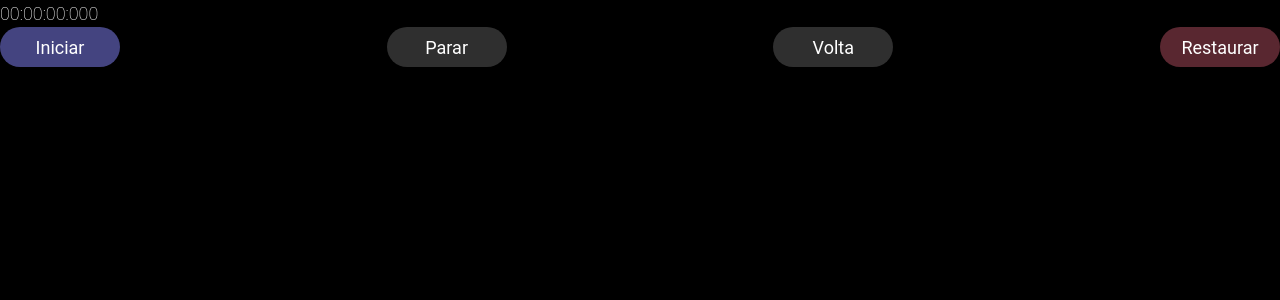
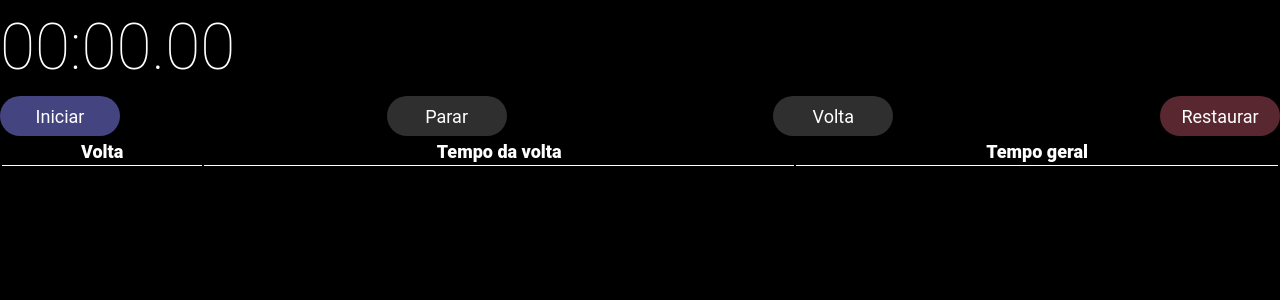
Before and after one commit to flp-pcll/stopwatch, a React (Create React App) app: page / in a window 1280 px wide. Shown: the top 300 px of the page. Built offline with nearby package versions, Linux system fonts and the light colour scheme.

Commit message:
added stopwatch manipulation

```diff
--- a/src/components/Controls.js
+++ b/src/components/Controls.js
@@ -13,20 +13,20 @@ const ControlsList = styled.ul`
     }
 `;
 
-function Controls() {
+function Controls(props) {
     return(
         <ControlsList>
             <li>
-                <Button start type="button" name="start timer">Iniciar</Button>
+                <Button start type="button" name="start timer" onClick={props.onStart}>Iniciar</Button>
             </li>
             <li>
-                <Button pause type="button" name="pause timer">Parar</Button>
+                <Button pause type="button" name="pause timer" onClick={props.onPause}>Parar</Button>
             </li>
             <li>
-                <Button lap type="button" name="add lap">Volta</Button>
+                <Button lap type="button" name="add lap" onClick={props.onAddLap}>Volta</Button>
             </li>
             <li>
-                <Button reset type="button" name="reset timer">Restaurar</Button>
+                <Button reset type="button" name="reset timer" onClick={props.onReset}>Restaurar</Button>
             </li>
         </ControlsList>
     );
--- /dev/null
+++ b/src/components/Laps/Laps.js
@@ -0,0 +1,15 @@
+import React from "react";
+import LapsTable from "./LapsTable";
+import styled from "styled-components";
+
+const Section = styled.section``;
+
+function Laps(props) {
+    return(
+        <Section>
+            <LapsTable laps={props.laps}></LapsTable>
+        </Section>
+    );
+};
+
+export default Laps;
--- /dev/null
+++ b/src/components/Laps/LapsData.js
@@ -0,0 +1,18 @@
+import React from "react";
+import styled from "styled-components";
+
+const LapsRow = styled.tr`
+`;
+
+
+function LapsData(props) {
+    return(
+        <LapsRow id={props.lapItem.id}>
+            <td name="numero da volta"> {props.lapItem.id} </td>
+            <td name="tempo da volta"> {props.lapItem.lapTotalTime}</td>
+            <td name="tempo total"> {props.lapItem.timerTotalTime} </td>
+        </LapsRow>
+    );
+};
+
+export default LapsData;
--- /dev/null
+++ b/src/components/Laps/LapsTable.js
@@ -0,0 +1,44 @@
+import React from "react";
+import styled from "styled-components";
+import LapsData from "./LapsData";
+
+const Table = styled.table`
+    text-align: center;
+    width: 100%
+`;
+
+
+const TableHeader = styled.tr`
+    border: 5px solid #fff;
+
+    & th {
+        font-weight: 800;
+        border-bottom: 1px solid #fff;
+    }
+`;
+
+function LapsTable(props) {
+    // console.log(props.laps);
+    const laps = props.laps.map(lap => {
+        return (
+            <LapsData key={lap.id} lapItem={lap}></LapsData>
+        );
+    })
+
+    return (
+        <Table>
+            <thead>
+                <TableHeader name="header">
+                    <th>Volta</th>
+                    <th>Tempo da volta</th>
+                    <th>Tempo geral</th>
+                </TableHeader>
+            </thead>
+            <tbody>
+                {laps}
+            </tbody>
+        </Table >
+    );
+};
+
+export default LapsTable;
--- a/src/components/StopWatch.js
+++ b/src/components/StopWatch.js
@@ -1,12 +1,21 @@
 import React from "react";
 import styled from "styled-components";
 
+const TimerContainer = styled.div`
+    font-size: 4rem;
+`;
 
-function StopWatch() {
+
+function StopWatch(props) {
+    // console.log(props.timer);
     return(
-        <div>
-            <span>00</span>:<span>00</span>:<span>00</span>:<span>000</span>
-        </div>
+        <TimerContainer>
+            <span id="minutes">{String(props.timer.minutes).padStart(2, "0")}</span>
+            :
+            <span id="seconds">{String(props.timer.seconds).padStart(2, "0")}</span>
+            .
+            <span id="centiseconds">{String(props.timer.centiseconds).padStart(2, "0")}</span>
+        </TimerContainer>
     );
 };
 
--- a/src/components/TimerData.js
+++ b/src/components/TimerData.js
@@ -1,17 +1,105 @@
-import React from "react";
+import React, { useReducer, useEffect, useRef } from "react";
+import Controls from "./Controls";
+import Laps from "./Laps/Laps";
+import StopWatch from "./StopWatch";
 import styled from "styled-components";
-import Controls from "./Controls";
-import StopWatch from "./StopWatch";
 
 const TimerData = styled.main``;
 
-/*This component holds the logic*/
 
+//Initial State for Reducer:
+const initialTimerState = {
+    timer: {
+        centiseconds: 0,
+        seconds: 0,
+        minutes: 0
+    },
+
+    isRunning: false,
+    laps: [],
+};
+
+//Custom Hook for setInterval manipulation:
+function useInterval(callback, delay) {
+    const savedCallback = useRef();
+
+    useEffect(() => {
+        savedCallback.current = callback;
+    }, [callback]);
+
+    useEffect(() => {
+        function timeRunning() {
+            savedCallback.current();
+        };
+            if(delay !== null) {
+                let id = setInterval(timeRunning, delay);
+                return () => clearInterval(id);
+            };
+    }, [delay]);
+};
+
+//Reducer Function:
+function timerReducer(state, action) {
+    switch(action.type) {
+        case "ON_RESET" : return {isRunning: false, timer: {centiseconds: 0, seconds: 0, minutes: 0}, laps: []};
+        case "ON_START" : return {...state, isRunning: true};
+        case "ON_PAUSE" : return {...state, isRunning: false};
+        case "SET_CENTISECONDS": return {...state, timer: {...state.timer, centiseconds: action.payload.centiseconds}};
+        case "SET_SECONDS": return {...state, timer: {...state.timer, seconds: action.payload.seconds}};
+        case "SET_MINUTES": return {...state, timer: {...state.timer, minutes: action.payload.minutes}};
+        default: return state;
+    };
+};
+
+
+//Component:
 function TimerDataControl() {
+    const [timerState, dispatchTimerAction] = useReducer(timerReducer, initialTimerState);
+    const { timer, laps } = timerState;
+
+    const startCountingHandle = () => dispatchTimerAction({type: "ON_START"});
+    const pauseCountingHandle = () => dispatchTimerAction({type: "ON_PAUSE"});
+    const resetCountingHandle = () => dispatchTimerAction({type: "ON_RESET"});
+    const addLapHandler = () => console.log('Dispatch ADD_LAP action');
+
+    //Centiseconds:
+    useInterval(() => {
+        if(!timerState.isRunning) return;
+        dispatchTimerAction({
+            type: "SET_CENTISECONDS",
+            payload: {
+                centiseconds: timer.centiseconds === 99 ? 0 : timer.centiseconds + 1
+            }
+        });
+    }, 10);
+
+    //Seconds:
+    useInterval(() => {
+        if(!timerState.isRunning) return;
+        dispatchTimerAction({
+            type: "SET_SECONDS",
+            payload: {
+                seconds: timer.seconds === 59 ? 0 : timer.seconds + 1
+            }
+        });
+    }, 1000);
+
+    //Minutes:
+    useInterval(() => {
+        if(!timerState.isRunning) return;
+        dispatchTimerAction({
+            type: "SET_MINUTES",
+            payload: {
+                minutes: timer.minutes === 59 ? 0 : timer.minutes + 1
+            }
+        })
+    }, 60000);
+
     return (
         <TimerData>
-            <StopWatch /> {/*tem que receber um objto timer como prop;*/}
-            <Controls />
+            <StopWatch timer={timer} /> {/*tem que receber um objto timer como prop;*/}
+            <Controls onStart={startCountingHandle} onPause={pauseCountingHandle} onReset={resetCountingHandle} onAddLap={addLapHandler} /> {/*controla a renderizacao do timer e cria laps*/}
+            <Laps laps={laps} />
         </TimerData>
     );
 };
```
